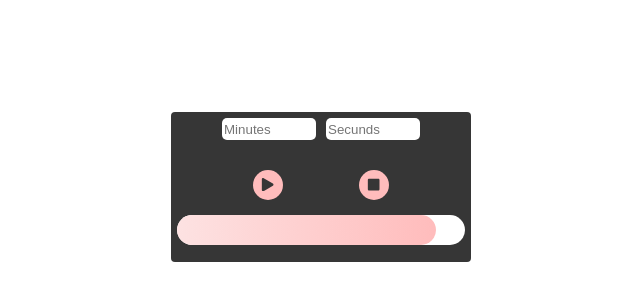
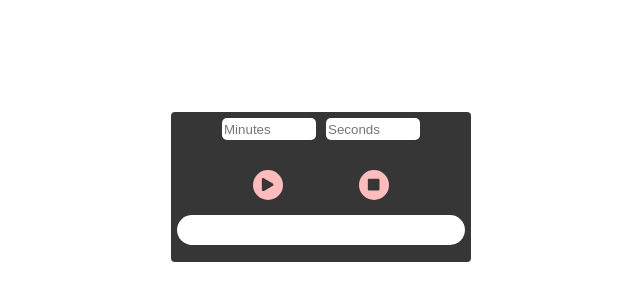
Before and after one commit to AleksandrRyb/progress-bar-app, a React (Create React App) app: page / in a window 1280 px wide. Shown: the part 272-572 px from the top of the page, without its empty margins (319-959 px from the left). Built offline with nearby package versions, Linux system fonts and the light colour scheme.

Commit message:
add some states to component, add if statements

```diff
--- a/src/components/reversed-timer/number-input/number-input.components.jsx
+++ b/src/components/reversed-timer/number-input/number-input.components.jsx
@@ -2,10 +2,16 @@ import React from "react";
 
 import { StyledInput } from "./number-input.styles";
 
-function NumberInput({ placeholder }) {
+function NumberInput({ placeholder, value, onChange, name }) {
   return (
     <>
-      <StyledInput placeholder={placeholder} type="number" />
+      <StyledInput
+        name={name}
+        placeholder={placeholder}
+        type="number"
+        value={value}
+        onChange={onChange}
+      />
     </>
   );
 }
--- a/src/components/reversed-timer/progress-bar/progress-bar.components.jsx
+++ b/src/components/reversed-timer/progress-bar/progress-bar.components.jsx
@@ -2,10 +2,13 @@ import React from "react";
 
 import { ProgressContainer, ProgressDone } from "./progress-bar.styles";
 
-function ProgressBar() {
+function ProgressBar({ start, done }) {
+  const percentage = ((done / start) * 100).toFixed(2);
+  const toDone = !isNaN(percentage) ? `${percentage}%` : 0;
+  console.log(toDone);
   return (
     <ProgressContainer>
-      <ProgressDone />
+      <ProgressDone percentage={toDone} />
     </ProgressContainer>
   );
 }
--- a/src/components/reversed-timer/progress-bar/progress-bar.styles.js
+++ b/src/components/reversed-timer/progress-bar/progress-bar.styles.js
@@ -17,7 +17,7 @@ export const ProgressDone = styled.div`
   align-items: center;
   justify-content: center;
   height: 100%;
-  width: 90%;
+  width: ${(props) => (props.percentage ? props.percentage + "%" : 0)};
   opacity: 1;
   transition: 1s ease 0.3s;
 `;
--- a/src/components/reversed-timer/reversed-timer.components.jsx
+++ b/src/components/reversed-timer/reversed-timer.components.jsx
@@ -1,4 +1,4 @@
-import React from "react";
+import React, { useState } from "react";
 import { FaPlay, FaStop } from "react-icons/fa";
 
 import { TimerButton } from "./timer-button";
@@ -13,16 +13,71 @@ import {
   ProgressContainer,
 } from "./reversed-timer.styles";
 
+const defaultTime = {
+  minutes: "",
+  seconds: "",
+  total: 0,
+};
+
+const defaultProgress = {
+  start: 0,
+  done: 0,
+};
+
 function ReversedTimer() {
+  const [time, setTime] = useState(defaultTime);
+  const [progress, setProgress] = useState(defaultProgress);
+
+  const handleChange = (e) => {
+    setTime({
+      ...time,
+      [e.target.name]: e.target.value,
+    });
+  };
+
+  const handlePlay = () => {
+    const { minutes, seconds } = time;
+    const newMinutes = Number.parseInt(minutes);
+    const newSeconds = Number.parseInt(seconds);
+    let totalInSeconds;
+    if (newMinutes && newSeconds) {
+      totalInSeconds = newMinutes * 60 + newSeconds;
+    } else if (newMinutes && !newSeconds) {
+      totalInSeconds = newMinutes * 60;
+    } else {
+      totalInSeconds = newSeconds;
+    }
+
+    if (!time.total) {
+      setTime({ ...time, total: totalInSeconds });
+    }
+    setTime((prevTime) => prevTime.total - 1);
+
+    if (!progress.done) {
+      setProgress({ progress, done: totalInSeconds });
+    }
+    setProgress((prevProgress) => prevProgress.start + 1);
+  };
+
   return (
     <Root>
       <Container>
         <InputContainer>
-          <NumberInput placeholder="Minutes" />
-          <NumberInput placeholder="Secunds" />
+          <NumberInput
+            placeholder="Minutes"
+            value={time.minutes}
+            name="minutes"
+            onChange={handleChange}
+          />
+          <NumberInput
+            placeholder="Seconds"
+            value={time.seconds}
+            onChange={handleChange}
+            name="seconds"
+          />
         </InputContainer>
         <ButtonContainer>
-          <TimerButton>
+          <TimerButton onClick={handlePlay}>
             <FaPlay />
           </TimerButton>
           <TimerButton>
@@ -30,7 +85,7 @@ function ReversedTimer() {
           </TimerButton>
         </ButtonContainer>
         <ProgressContainer>
-          <ProgressBar />
+          <ProgressBar start={progress.start} done={progress.done} />
         </ProgressContainer>
       </Container>
     </Root>
--- a/src/components/reversed-timer/timer-button/timer-button.components.jsx
+++ b/src/components/reversed-timer/timer-button/timer-button.components.jsx
@@ -2,10 +2,12 @@ import React from "react";
 
 import { StyledButton } from "./timer-button.styles";
 
-function TimerButton({ children }) {
+function TimerButton({ children, onClick }) {
   return (
     <>
-      <StyledButton type="button">{children}</StyledButton>
+      <StyledButton onClick={onClick} type="button">
+        {children}
+      </StyledButton>
     </>
   );
 }
```
Also changed, not shown: 1 other file (tests, documents, lock files or other folders).
